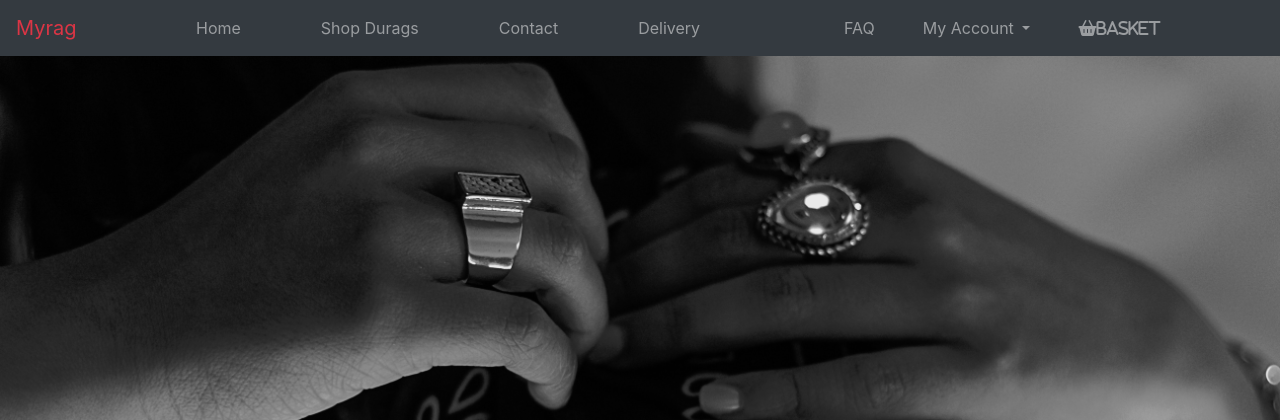
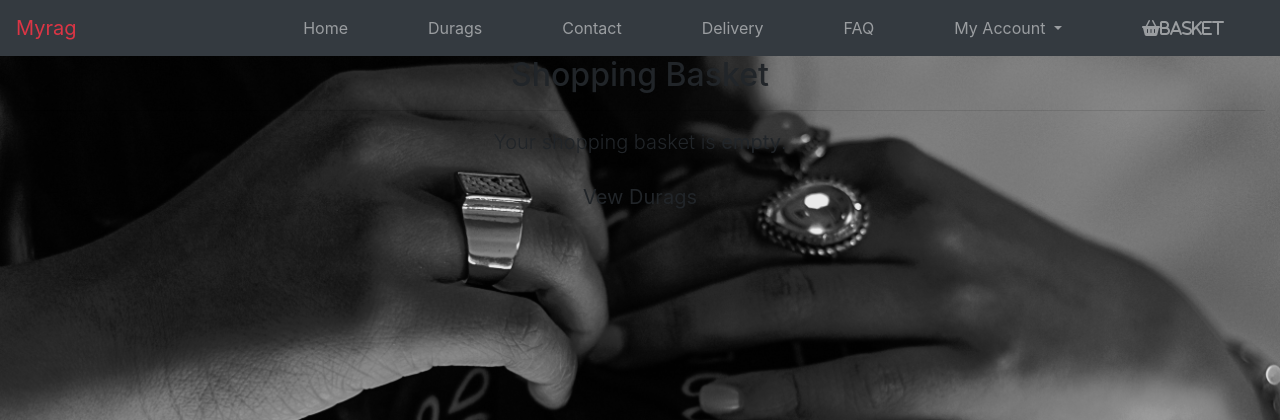
Before and after one commit to devisis/myrag, a Django app: page /basket/ in a window 1280 px wide. Shown: the top 420 px of the page. Run offline with Django 3.2, Linux system fonts and the light colour scheme; some libraries are stand-ins or nearby versions.

Commit message:
Update basket template

```diff
--- a/basket/templates/basket/basket.html
+++ b/basket/templates/basket/basket.html
@@ -2,17 +2,38 @@
 {% load static %}
 
 {% block page_header %}
+<div class="container">
+  <div class="row">
+    <div class="col">
+      <h1>.</h1>
+    </div>
+  </div>
+</div>
 {% endblock %}
 
 {% block content %}
 <!-- Basket -->
-<div class="row">
-  <div class="col-5 m-auto">
+<div class="container-fluid text-center">
+  <div class="row">
+    <div class="col-12">
+      <h2>Shopping Basket</h2>
+      <hr>
+    </div>
+  </div>
+  <div class="row">
+    <div class="col">
+      <!-- if basket_items -->
 
+      <!-- else -->
+
+      <p class="bold lead">Your shopping basket is <strong>empty</strong>.</strong></p>
+      <a href="{% url 'durags' %}" class="btn btn-outline btn-lg">
+        Vew Durags
+      </a>
+
+
+
+      <!-- endif -->
+    </div>
   </div>
-</div>
-
-<!-- <div class="col-12 mt-5 d-block pt-4 ">
-</div> -->
-
-{% endblock %}
+  {% endblock %}
--- a/products/templates/products/all_rags.html
+++ b/products/templates/products/all_rags.html
@@ -8,7 +8,9 @@
 {% block page_header %}
 <div class="container">
   <div class="row">
-    <div class="col"><h1>.</h1></div>
+    <div class="col">
+      <h1>.</h1>
+    </div>
   </div>
 </div>
 
@@ -16,7 +18,7 @@
 
 {% block content %}
 
-<div class="container-fluid  text-center">
+<div class="container-fluid text-center">
   <div class="row">
     <div class="col-sm-12 col-md-6 d flex justify-content-center">
       <h2>Shop Durags</h2>
--- a/products/urls.py
+++ b/products/urls.py
@@ -4,6 +4,6 @@ from django.conf import settings
 from django.conf.urls.static import static
 
 urlpatterns = [
-    path('', views.view_product, name="view_product"),
+    path('', views.view_product, name="durags"),
 
 ] + static(settings.MEDIA_URL, document_root=settings.MEDIA_ROOT)
--- a/static/css/base.css
+++ b/static/css/base.css
@@ -2,7 +2,6 @@ body {
     background: url('/media/bandana-myrag.jpg') no-repeat center center fixed;
     background-color: #242423;
     background-size: cover;
-    color: white;
 }
 
 html {
@@ -11,11 +10,6 @@ html {
 
 
 /* Main Page */
-
-.nav-link {
-    color: white;
-}
-
 .nav-item {
     padding: 0 2rem 0 2rem;
 }
--- a/templates/base.html
+++ b/templates/base.html
@@ -50,12 +50,6 @@
       </button>
       {% include 'includes/main-nav.html' %}
     </nav>
-
-    <!-- <div id="delivery-banner" class="row text-center">
-        <div class="col bg-black text-white">
-            <h4 class="logo-font my-1">Free delivery on Torders over ${{ free_delivery_threshold }}!</h4>
-        </div>
-    </div> -->
   </header>
 
   {% if messages %}
--- a/templates/includes/main-nav.html
+++ b/templates/includes/main-nav.html
@@ -1,10 +1,10 @@
-<div class="collapse navbar-collapse d-md-flex justify-content-center" id="navMenu">
+<div class="collapse navbar-collapse d-lg-flex justify-content-end" id="navMenu">
   <ul class="navbar-nav">
     <li class="nav-item">
       <a class="nav-link" href="#" aria-label="The contact page">Home</a>
     </li>
     <li class="nav-item">
-      <a class="nav-link" href="{% url 'view_product' %}" aria-label="The contact page">Shop Durags</a>
+      <a class="nav-link" href="{% url 'durags' %}" aria-label="The contact page">Durags</a>
     </li>
     <li class="nav-item">
       <a class="nav-link" href="#" aria-label="The delivery page">Contact</a>
@@ -12,10 +12,10 @@
     <li class="nav-item">
       <a class="nav-link" href="#" aria-label="The delivery page">Delivery</a>
     </li>
-    <li class="nav-item dropdown">
     <li class="nav-item">
       <a class="nav-link" href="#" aria-label="The FAQ page">FAQ</a>
     </li>
+    <li class="nav-item dropdown">
     <a class="nav-link dropdown-toggle" href="#" id="navbarMenu" role="button" data-toggle="dropdown"
       aria-haspopup="true" aria-expanded="false">
       My Account
@@ -34,21 +34,8 @@
     </div>
     </li>
     <li class="nav-item">
-      <a class="nav-link" href="{% url 'basket' %}" aria-label="The basket page"><i class="fa-solid fa-basket-shopping">Basket
-
-      </i></a>
-
-      <!-- <a class="{% if grand_total %}text-info font-weight-bold{% else %}text-black{% endif %} nav-link" href="#">
-                      <div></div>
-                      <p class="my-0">
-                          {% if grand_total %}
-                              ${{ grand_total|floatformat:2 }}
-                          {% else %}
-                              Bah
-                          {% endif %}
-                      </p>
-                  </div>
-              </a> -->
+      <a class="nav-link" href="{% url 'basket' %}" aria-label="The basket page"><i
+          class="fa-solid fa-basket-shopping">Basket</i></a>
     </li>
   </ul>
 </div>
```
Also changed, not shown: basket/contexts.py (added). Lines whose indentation alone changed are shown as unchanged.
